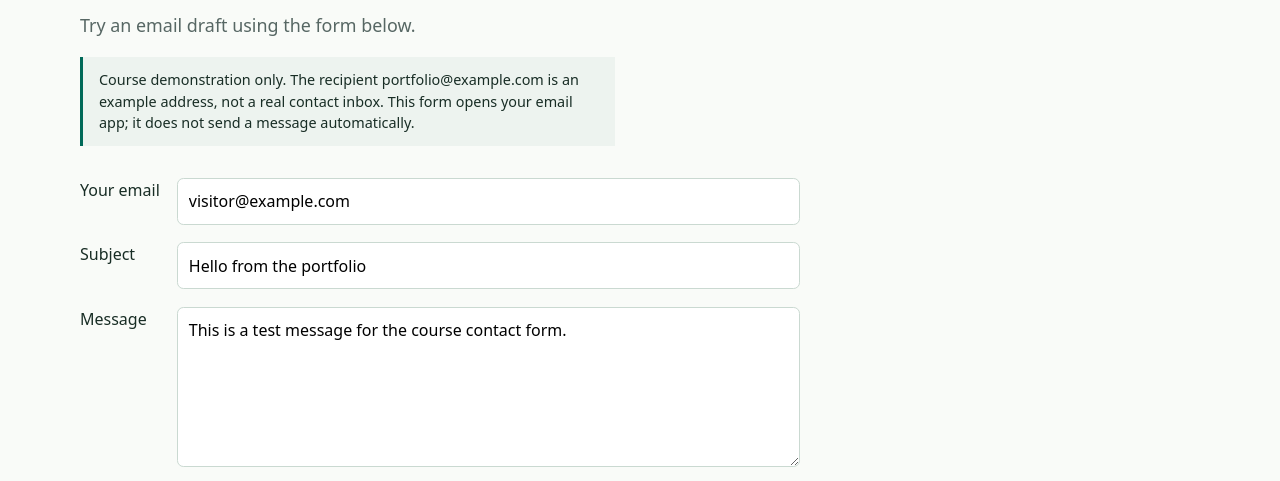
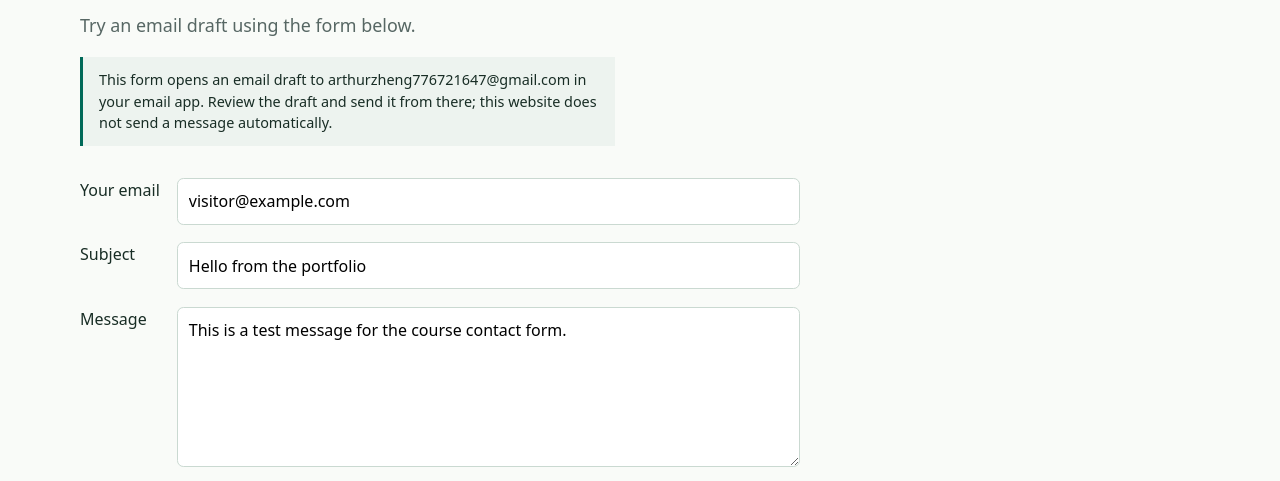
Before and after one commit to Gladiator7767/portfolio, a plain HTML site: page contact/index.html in a window 1280 px wide. Shown: the part 270-751 px from the top of the page. Drawn offline with Linux system fonts and the light colour scheme.

Commit message:
Update contact form recipient and instructions

```diff
--- a/contact/index.html
+++ b/contact/index.html
@@ -25,8 +25,8 @@
     <p class="eyebrow">Say hello</p>
     <h1>Contact</h1>
     <p class="lede">Try an email draft using the form below.</p>
-    <p class="notice" id="contact-status">Course demonstration only. The recipient <span class="contact-address">portfolio@example.com</span> is an example address, not a real contact inbox. This form opens your email app; it does not send a message automatically.</p>
-    <form id="contact-form" action="mailto:portfolio@example.com" method="post" enctype="text/plain" aria-describedby="contact-status">
+    <p class="notice" id="contact-status">This form opens an email draft to <span class="contact-address">arthurzheng776721647@gmail.com</span> in your email app. Review the draft and send it from there; this website does not send a message automatically.</p>
+    <form id="contact-form" action="mailto:arthurzheng776721647@gmail.com" method="post" enctype="text/plain" aria-describedby="contact-status">
       <label>Your email
         <input type="email" name="email" autocomplete="email" value="visitor@example.com" required>
       </label>
```
Also changed, not shown: index.html (+1 -1 lines), README.md.
